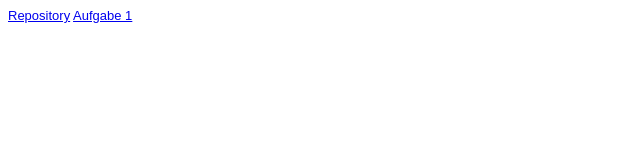
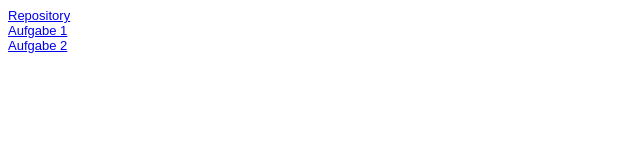
Before and after one commit to MarkusSchnee/Softwaredesign, a plain HTML site: page steckbrief.htm in a window 1280 px wide. Shown: the whole page, without its empty margins (0-640 px from the left). Drawn offline with Linux system fonts and the light colour scheme.

Commit message:
Aufgabe 2

```diff
--- a/steckbrief.htm
+++ b/steckbrief.htm
@@ -13,7 +13,9 @@ body {
 </head>
 <body>
 	<!-- Hier die Links zu den gelösten Aufgaben einstellen, aktuelle oben, alte stehen lassen! Format: Aufgabenbezeichnung, Datum -->
-	<a href="https://github.com/MarkusSchnee/Softwaredesign" target="_blank">Repository</a>
-	<a href="https://github.com/MarkusSchnee/Softwaredesign/tree/master/L01" target="_blank">Aufgabe 1</a>
+	<a href="https://github.com/MarkusSchnee/Softwaredesign" target="_blank">Repository</a><br>
+	<a href="https://github.com/MarkusSchnee/Softwaredesign/tree/master/L01" target="_blank">Aufgabe 1</a><br>
+	<a href="https://github.com/MarkusSchnee/Softwaredesign/blob/master/L02/Program.cs" target="_blank">Aufgabe 2</a><br>
+
 </body>
 </html>
```
